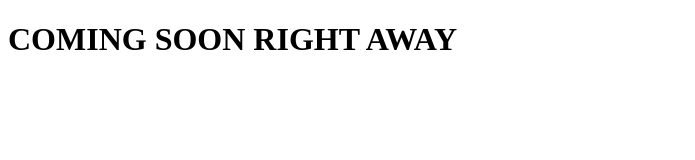
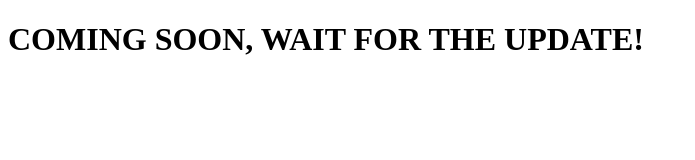
Before and after one commit to navi-0115/Personal-Website, a plain HTML site: page index.html in a window 1280 px wide. Shown: the whole page, without its empty margins (0-695 px from the left). Drawn offline with Linux system fonts and the light colour scheme.

Commit message:
feat(index): test rebase

```diff
--- a/index.html
+++ b/index.html
@@ -6,6 +6,6 @@
         <title>Navi Personal Website</title>
     </head>
     <body>
-        <h1>COMING SOON RIGHT AWAY</h1>
+        <h1>COMING SOON, WAIT FOR THE UPDATE!</h1>
     </body>
 </html>
```
